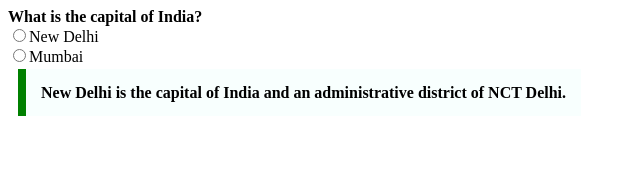
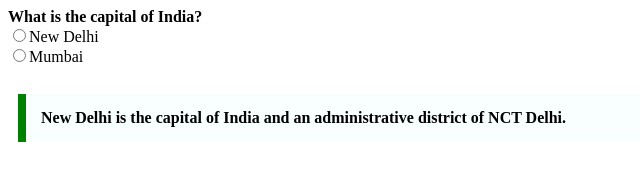
Before and after one commit to acciojob/trivia-yogeshrepo, a website: page main.html in a window 1280 px wide. Shown: the whole page, without its empty margins (0-640 px from the left). Drawn offline with Linux system fonts and the light colour scheme.

Commit message:
created a submission

```diff
--- a/main.html
+++ b/main.html
@@ -11,7 +11,7 @@
 <label for="ques"><b>What is the capital of India?</b></label><br>
 	<input type="radio" id="ques" name="ques">New Delhi<br>
 	<input type="radio" id="ques" name="ques">Mumbai<br><br>
-	<blackquote cite="https://en.wikipedia.org/wiki/New_Delhi" class="ans">New Delhi is the capital of India and an administrative district of NCT Delhi.</blackquote>
+	<blockquote cite="https://en.wikipedia.org/wiki/New_Delhi" class="ans">New Delhi is the capital of India and an administrative district of NCT Delhi.</blockquote>
     <script type="text/javascript" src="./script.js">
 </script>
 
```
